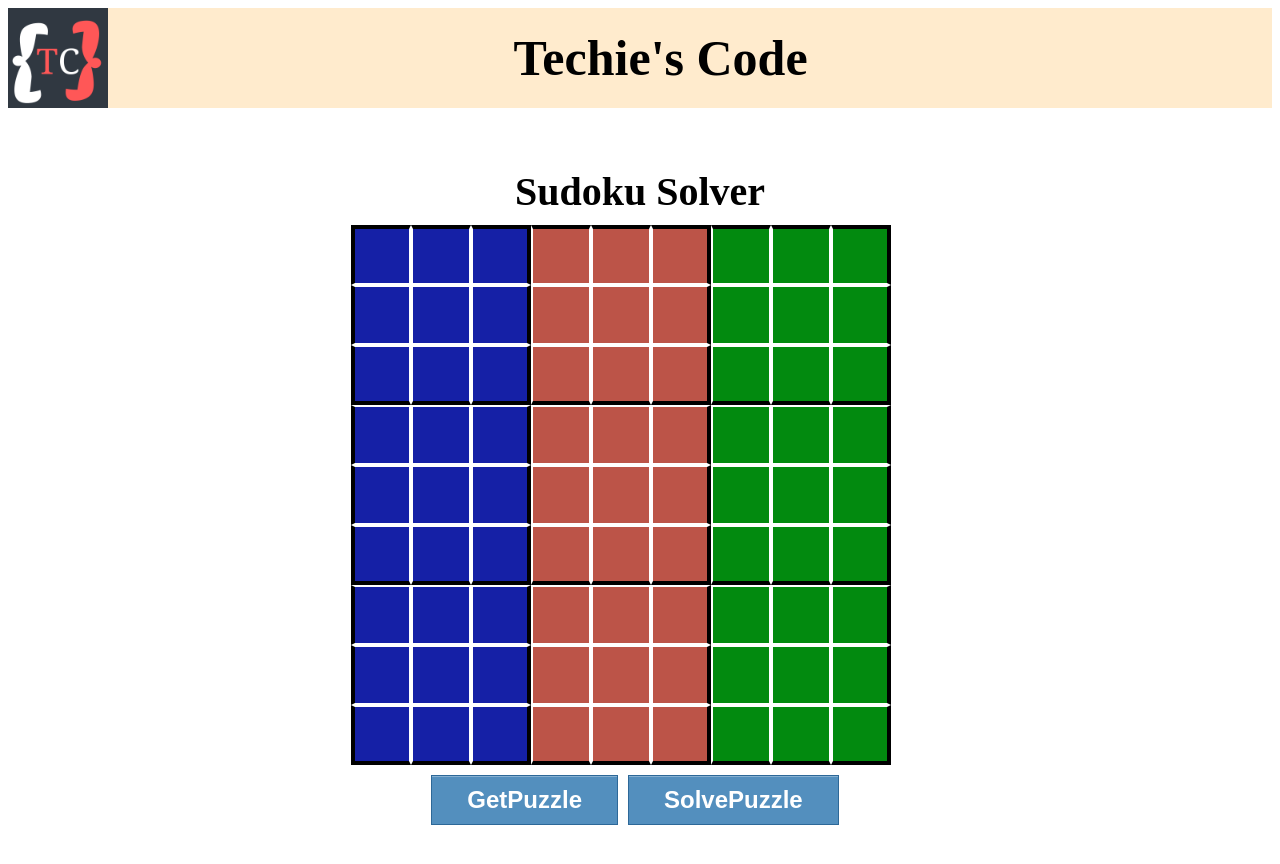
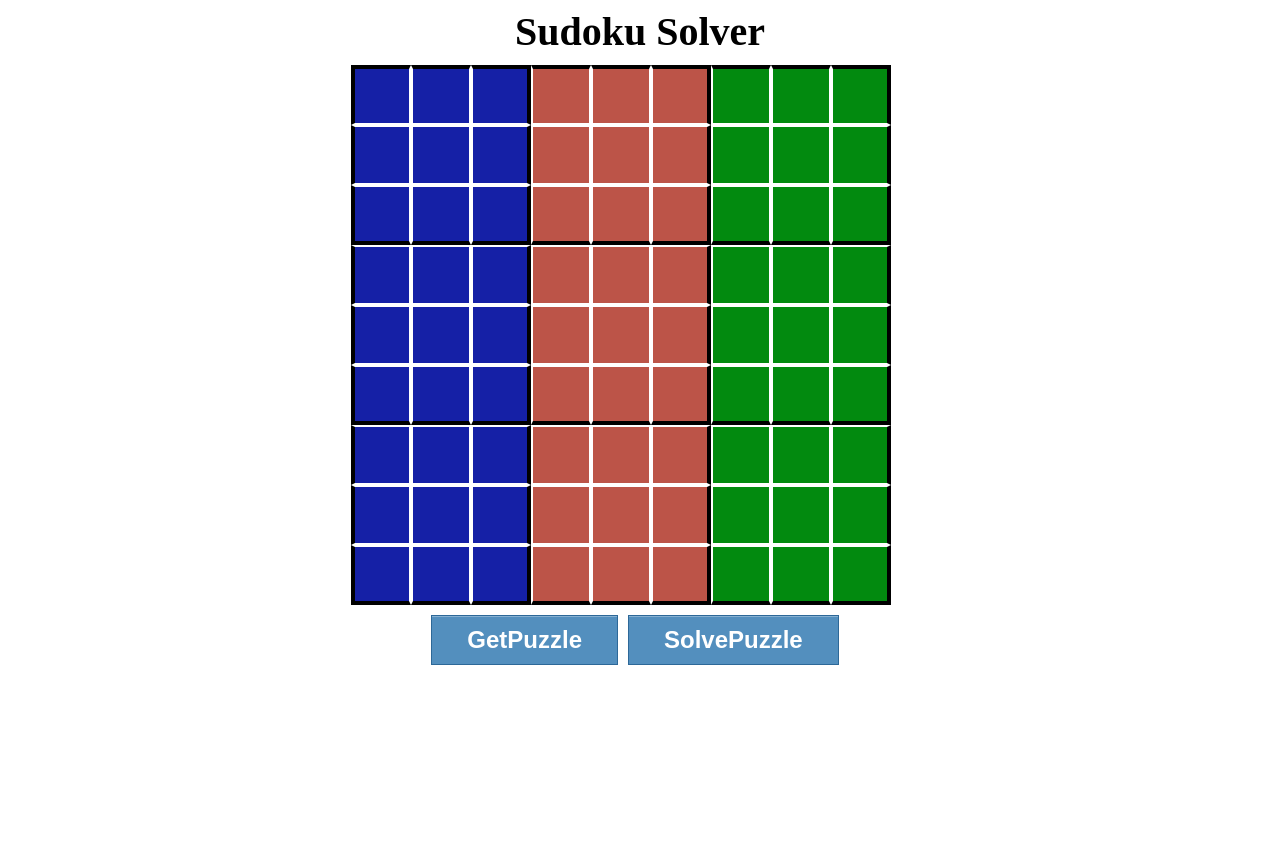
Before and after one commit to Pranshult25/Sudoku-Solver, a plain HTML site: page Sudoku_Solver-master/Sudoku_Solver-master/index.html in a window 1280 px wide. After the commit the page ends 800 px from the top, so only its background shows below. Drawn offline with Linux system fonts and the light colour scheme.

Commit message:
Update index.html

```diff
--- a/Sudoku_Solver-master/Sudoku_Solver-master/index.html
+++ b/Sudoku_Solver-master/Sudoku_Solver-master/index.html
@@ -10,12 +10,12 @@
 </head>
 
 <body>
-    <div class="Header">
+    <!-- <div class="Header">
         <div id="logo">
             <img src="./logo.png" alt="Techies Code" srcset="">
         </div>
         <div id="name">Techie's Code</div>
-    </div>
+    </div> -->
     <div class="Heading">Sudoku Solver</div>
     <div class="sudoku_grid">
         <div id="0" class="box1 bl bt"></div>
```
